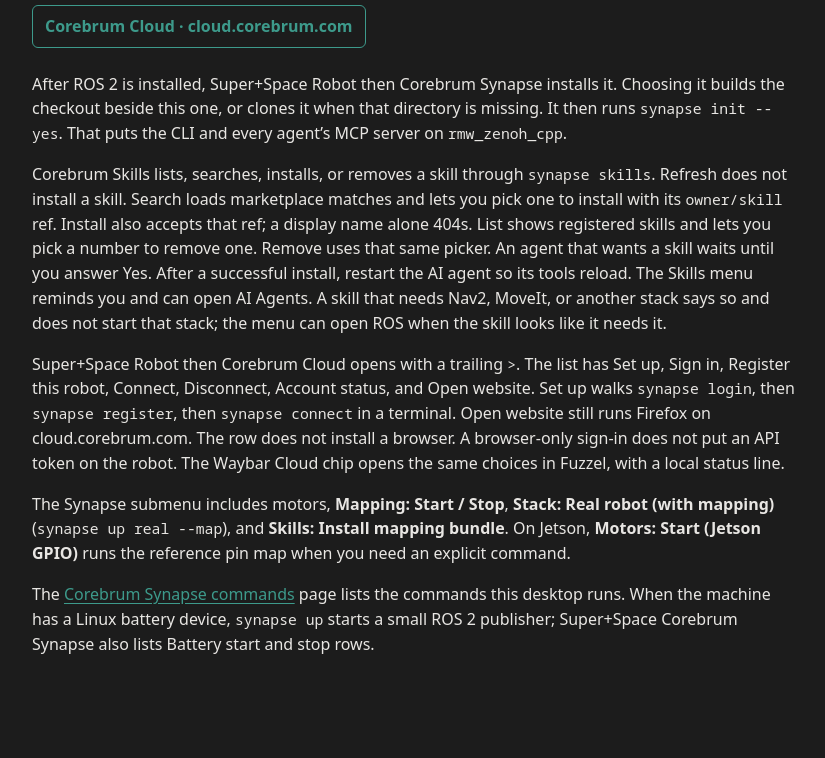
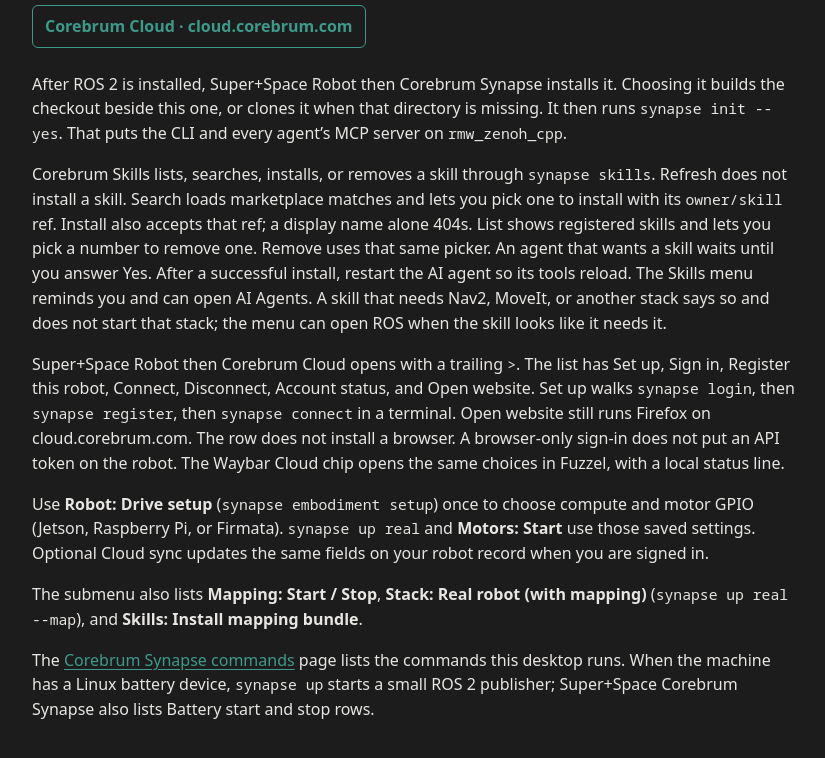
Before and after one commit to Corebrum/corebrum-os, a plain HTML site: page config/getting-started/synapse.html in a window 1280 px wide. Shown: the part 142-900 px from the top of the page, without its empty margins (16-841 px from the left). Drawn offline with Linux system fonts and the light colour scheme; files whose address does not match are found by name.

Commit message:
Expose Robot: Drive setup in Synapse menu for embodiment wizard.
Documents synapse embodiment setup in getting started and ADR 0136.

Co-authored-by: Cursor <cursoragent@cursor.com>

```diff
--- a/config/getting-started/synapse.html
+++ b/config/getting-started/synapse.html
@@ -19,7 +19,8 @@
       <p>After ROS 2 is installed, Super+Space Robot then Corebrum Synapse installs it. Choosing it builds the checkout beside this one, or clones it when that directory is missing. It then runs <code>synapse init --yes</code>. That puts the CLI and every agent’s MCP server on <code>rmw_zenoh_cpp</code>.</p>
       <p>Corebrum Skills lists, searches, installs, or removes a skill through <code>synapse skills</code>. Refresh does not install a skill. Search loads marketplace matches and lets you pick one to install with its <code>owner/skill</code> ref. Install also accepts that ref; a display name alone 404s. List shows registered skills and lets you pick a number to remove one. Remove uses that same picker. An agent that wants a skill waits until you answer Yes. After a successful install, restart the AI agent so its tools reload. The Skills menu reminds you and can open AI Agents. A skill that needs Nav2, MoveIt, or another stack says so and does not start that stack; the menu can open ROS when the skill looks like it needs it.</p>
       <p>Super+Space Robot then Corebrum Cloud opens with a trailing <code>&gt;</code>. The list has Set up, Sign in, Register this robot, Connect, Disconnect, Account status, and Open website. Set up walks <code>synapse login</code>, then <code>synapse register</code>, then <code>synapse connect</code> in a terminal. Open website still runs Firefox on cloud.corebrum.com. The row does not install a browser. A browser-only sign-in does not put an API token on the robot. The Waybar Cloud chip opens the same choices in Fuzzel, with a local status line.</p>
-      <p>The Synapse submenu includes motors, <strong>Mapping: Start / Stop</strong>, <strong>Stack: Real robot (with mapping)</strong> (<code>synapse up real --map</code>), and <strong>Skills: Install mapping bundle</strong>. On Jetson, <strong>Motors: Start (Jetson GPIO)</strong> runs the reference pin map when you need an explicit command.</p>
+      <p>Use <strong>Robot: Drive setup</strong> (<code>synapse embodiment setup</code>) once to choose compute and motor GPIO (Jetson, Raspberry Pi, or Firmata). <code>synapse up real</code> and <strong>Motors: Start</strong> use those saved settings. Optional Cloud sync updates the same fields on your robot record when you are signed in.</p>
+      <p>The submenu also lists <strong>Mapping: Start / Stop</strong>, <strong>Stack: Real robot (with mapping)</strong> (<code>synapse up real --map</code>), and <strong>Skills: Install mapping bundle</strong>.</p>
       <p>The <a href="synapse-cli.html">Corebrum Synapse commands</a> page lists the commands this desktop runs. When the machine has a Linux battery device, <code>synapse up</code> starts a small ROS 2 publisher; Super+Space Corebrum Synapse also lists Battery start and stop rows.</p>
     </main>
   </div>
```
Also changed, not shown: config/getting-started/synapse-cli.html (+1 -0 lines), 3 other files.
